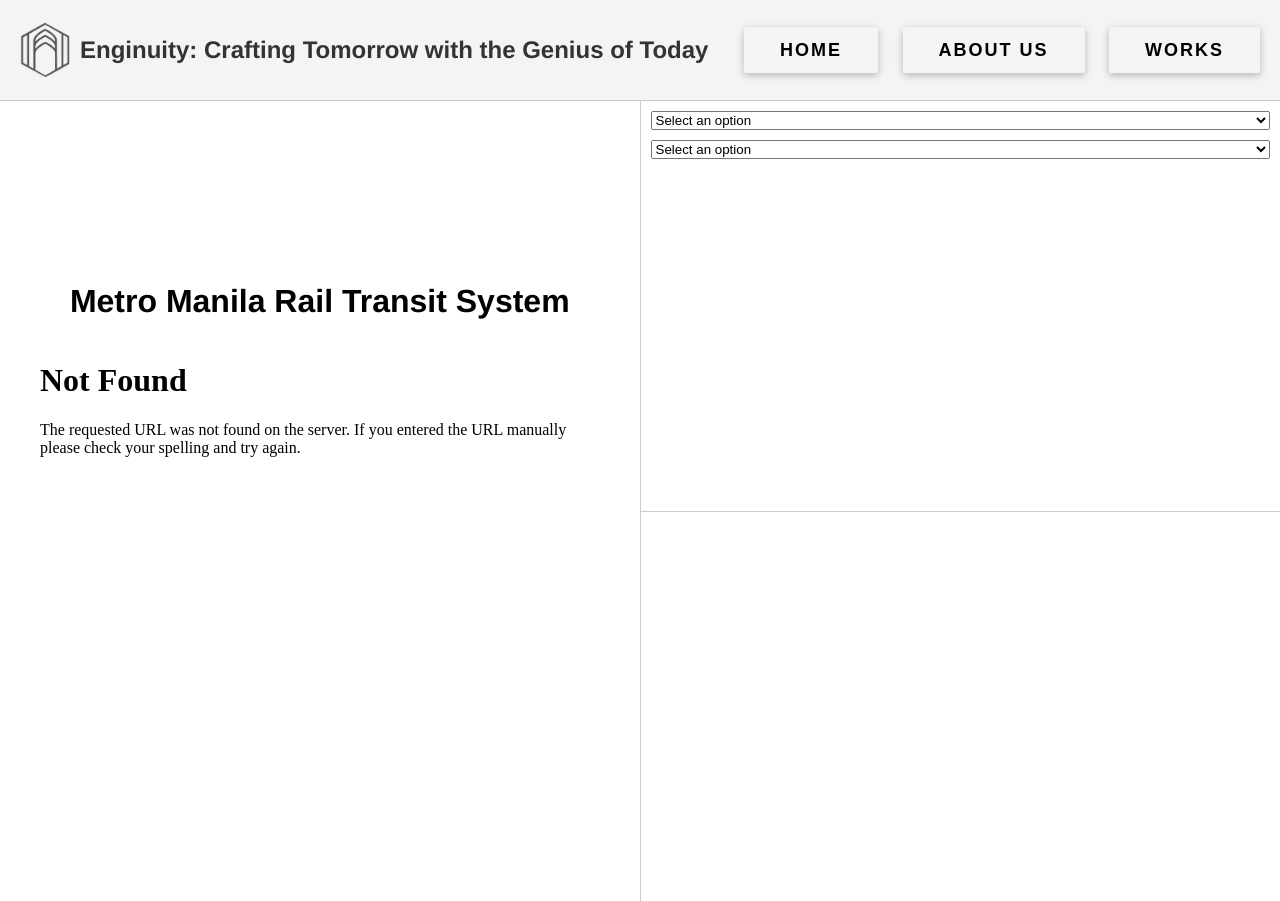
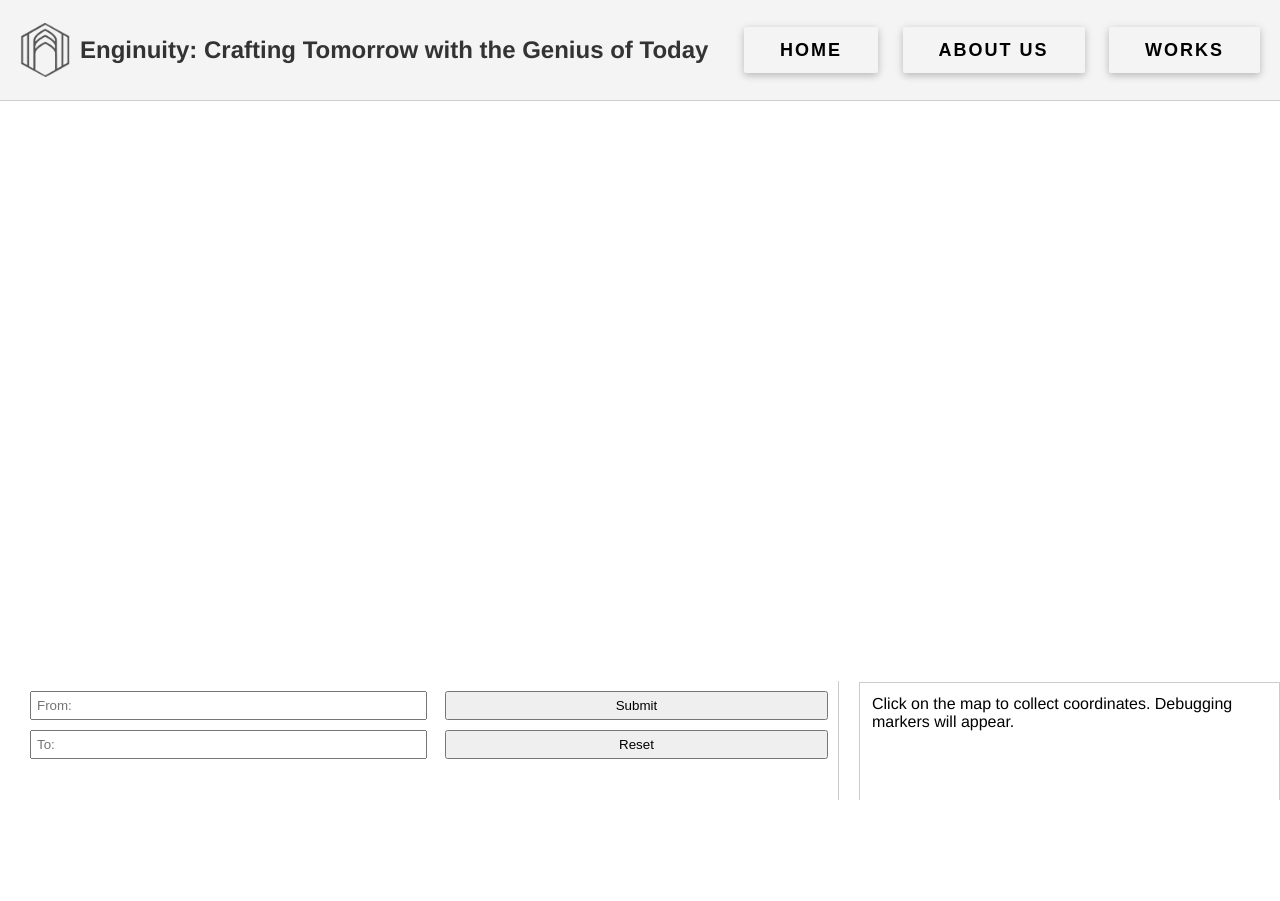
Before and after one commit to chaynedoescode/dsa_website_portfolio, a Flask app: template templates/GRAPH.html in a window 1280 px wide. After the commit the page ends 800 px from the top, so only its background shows below. Run offline with Flask 3, Linux system fonts and the light colour scheme; the template is opened without the code that fills it, so the values that code supplies are empty.

Commit message:
made the map graph functional

```diff
--- a/app.py
+++ b/app.py
@@ -2,6 +2,7 @@ from flask import Flask, render_template, request
 from linked_list import LinkedList
 from stack import Stack, precedence, infix_to_postfix
 from q import Queue, Dequeue
+from graph import G, find_shortest_path
 
 app = Flask(__name__)
 linked_list = LinkedList()
@@ -127,12 +128,23 @@ def queue_view():
 
     return render_template('queue.html', queue_message=queue_message, dequeue_message=dequeue_message)
 
-@app.route ('/binary_tree')
+@app.route('/binary_tree')
 def tree():
     return render_template('binary_tree.html')
-@app.route ('/graph')
+
+@app.route('/graph', methods=['GET', 'POST'])
 def graph():
-    return render_template('graphh.html')
+    if request.method == 'POST':
+        from_station = request.form.get('from_station')
+        to_station = request.form.get('to_station')
+        if not from_station or not to_station:
+            return f'Both "From" and "To" stations must be provided.'
+        path = find_shortest_path(G, from_station, to_station)
+        if path:
+            return f"Shortest path: {' -> '.join(path)}"
+        else:
+            return "No path found between the given stations."
+    return render_template('graphh.html', output_text='Click on the map to select a station.')
 
 if __name__ == '__main__':
     app.run(debug=True)
--- a/graph.py
+++ b/graph.py
@@ -64,21 +64,6 @@ positions = {
     "EDSA": (0, -4), "Baclaran": (0, -5),
 }
 
-# Get edge colors and widths
-edges = G.edges(data=True)
-colors = [edge[2]["color"] for edge in edges]
-widths = [2 for _ in edges]  # Set the width of all edges to 2
-
-# Draw the graph
-plt.figure(figsize=(12, 8))
-nx.draw(
-    G, pos=positions, with_labels=True, node_size=50, font_size=8,
-    edge_color=colors, width=widths, node_color="lightgray",
-    verticalalignment='bottom'  # Lower the labels
-)
-plt.title("Metro Manila Rail Transit System")
-plt.axis("off")
-plt.show()
 
 def find_shortest_path(graph, source, destination):
     try:
@@ -87,15 +72,3 @@ def find_shortest_path(graph, source, destination):
         return path
     except nx.NetworkXNoPath:
         return None
-
-# Accept source and destination station names as inputs
-source = input("Enter the source station: ")
-destination = input("Enter the destination station: ")
-
-# Find the shortest path
-path = find_shortest_path(G, source, destination)
-
-if path:
-    print("Shortest path:", " -> ".join(path))
-else:
-    print("No path found between the given stations.")
--- a/templates/GRAPH.html
+++ b/templates/GRAPH.html
@@ -1,66 +1,80 @@
-
 <!DOCTYPE html>
 <html lang="en">
 <head>
     <meta charset="UTF-8">
     <meta name="viewport" content="width=device-width, initial-scale=1.0">
-    <title>Binary Tree with Rail Map</title>
-    <link rel="stylesheet" href="{{ url_for('static', filename='css/queueStyle.css') }}">
-    <style>
-        /* Additional styles to ensure the iframe fits well */
-        #left-container {
-            display: flex;
-            flex-direction: column;
-            align-items: center;
-            justify-content: center;
-        }
-        iframe {
-            width: 90%; /* Adjust the width as needed */
-            height: 400px; /* Adjust the height as needed */
-            border: none;
-        }
-    </style>
+    <title>Station Map</title>
+    <link rel="stylesheet" href="../static/css/graphStyle.css">
 </head>
 <body>
     <header>
-        <img src="{{ url_for('static', filename='images/icon.png') }}" alt="Enginuity Logo" class="header-logo">
-        <h1><b>Enginuity: Crafting Tomorrow with the Genius of Today</b></h1>
+        <div class="header-logo-text">
+            <img src="../static/images/icon.png" alt="Enginuity Logo" class="header-logo">
+            <h1><b>Enginuity: Crafting Tomorrow with the Genius of Today</b></h1>
+        </div>
         <nav>
             <button onclick="document.location='/#home'">Home</button>
             <button onclick="document.location='/#about-us'">About Us</button>
             <button onclick="document.location='/#works'">Works</button>
         </nav>
     </header>
-    <main style="display: flex; height: 100vh;">
-        <!-- Left container for matplotlib -->
-        <div id="left-container" style="flex: 1; border-right: 1px solid #ccc;">
-            <!-- Matplotlib visualization will go here -->
-            <h1>Metro Manila Rail Transit System</h1>
-            <iframe src="{{ url_for('static', filename='rail_map_with_interchanges.html') }}"></iframe>
+    <main style="display: flex; flex-direction: column; height: 100vh;">
+        <!-- Top container for the map -->
+        <div id="top-container">
+            <iframe id="rail-map" src="{{ url_for('static', filename='rail_map_with_interchanges.html') }}"></iframe>
         </div>
 
-        <!-- Right containers -->
-        <div style="flex: 1; display: flex; flex-direction: column;">
-            <!-- Upper container with dropdown lists -->
-            <div id="upper-container" style="flex: 1; border-bottom: 1px solid #ccc; padding: 10px;">
-                <select id="dropdown-1" style="width: 100%; margin-bottom: 10px;">
-                    <option value="">Select an option</option>
-                    <option value="option1">Option 1</option>
-                    <option value="option2">Option 2</option>
-                </select>
-
-                <select id="dropdown-2" style="width: 100%;">
-                    <option value="">Select an option</option>
-                    <option value="option1">Option 1</option>
-                    <option value="option2">Option 2</option>
-                </select>
+        <!-- Bottom container -->
+        <div id="bottom-container">
+            <!-- Form container -->
+            <div id="form-container">
+                <form id="station-form" action="/graph" method="POST">
+                    <div class="input-group">
+                        <input type="text" id="from-station" name="from_station" placeholder="From:" readonly>
+                        <button type="submit" id="submit-button" name="action" value="submit">Submit</button>
+                    </div>
+                    <div class="input-group">
+                        <input type="text" id="to-station" name="to_station" placeholder="To:" readonly>
+                        <button type="button" id="reset-button">Reset</button>
+                    </div>
+                </form>
             </div>
 
-            <!-- Lower container -->
-            <div id="lower-container" style="flex: 1;">
-                <!-- Additional content can go here -->
+            <!-- Output container -->
+            <div id="output-container">
+                <p>Click on the map to collect coordinates. Debugging markers will appear.</p>
             </div>
         </div>
     </main>
+
+    <script>
+        const outputContainer = document.getElementById('output-container');
+
+        document.getElementById('rail-map').addEventListener('load', () => {
+            const iframe = document.getElementById('rail-map');
+            const iframeDocument = iframe.contentDocument || iframe.contentWindow.document;
+
+            // Listen for clicks inside the iframe to collect coordinates
+            iframeDocument.addEventListener('click', (event) => {
+                const rect = iframe.getBoundingClientRect();
+
+                // Calculate the click coordinates relative to the map
+                const clickX = event.clientX - rect.left;
+                const clickY = event.clientY - rect.top;
+
+                // Display the collected coordinates
+                console.log(`Collected Coordinates: (${clickX.toFixed(2)}, ${clickY.toFixed(2)})`);
+                const coordDisplay = document.createElement('p');
+                coordDisplay.textContent = `Coordinates: (${clickX.toFixed(2)}, ${clickY.toFixed(2)})`;
+                outputContainer.appendChild(coordDisplay);
+            });
+        });
+
+        // Handle Reset Button
+        document.getElementById('reset-button').addEventListener('click', () => {
+            outputContainer.innerHTML = '<p>Click on the map to collect coordinates.</p>';
+            console.log('Output reset.');
+        });
+    </script>
 </body>
 </html>
```
Also changed, not shown: templates/graphh.html (+81 -49 lines).
